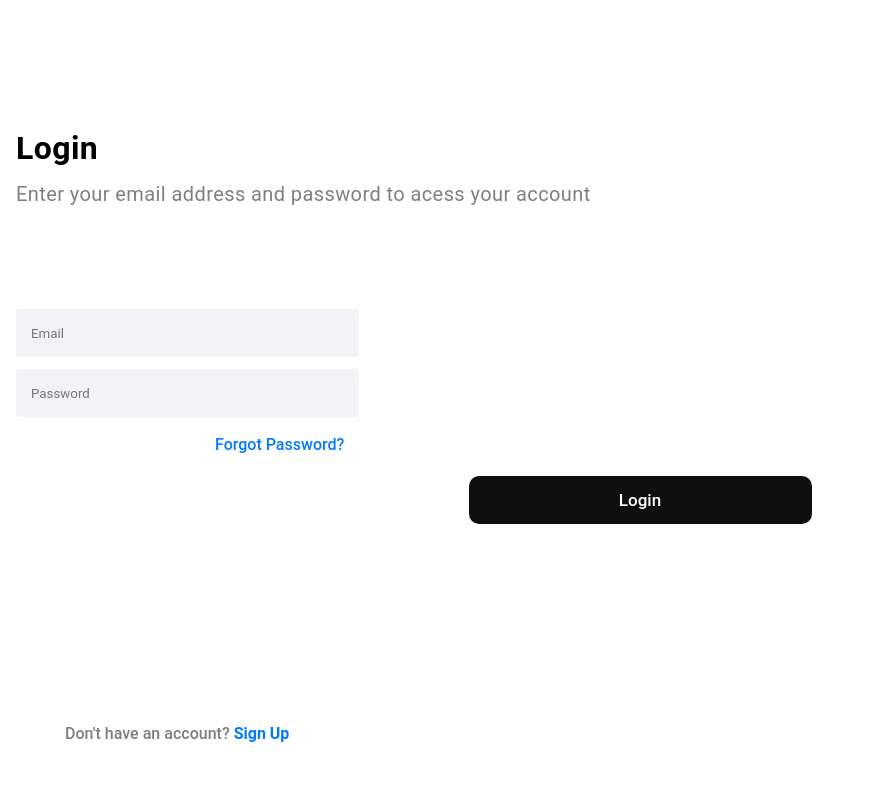
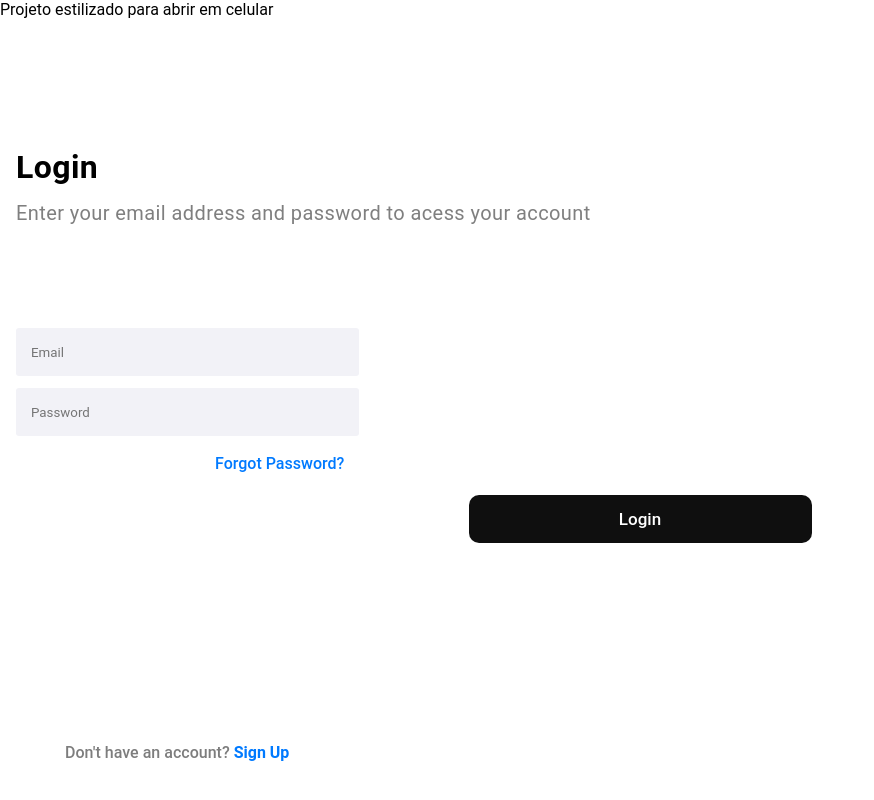
Before and after one commit to MeireCeschim/Desafio-CSS-LOGIN-yoga, a plain HTML site: page index.html in a window 1280 px wide. Shown: the whole page, without its empty margins (0-874 px from the left). Drawn offline with Linux system fonts and the light colour scheme; files whose address does not match are found by name; a web font is replaced by a local one.

Commit message:
code update
code update

```diff
--- a/index.html
+++ b/index.html
@@ -13,7 +13,7 @@
 </head>
 
 <body>
-
+     <p>Projeto estilizado para abrir em celular</p>
     <div>
         <h1>Login</h1>
         <h2>Enter your email address and password to acess your account</h2>
```
